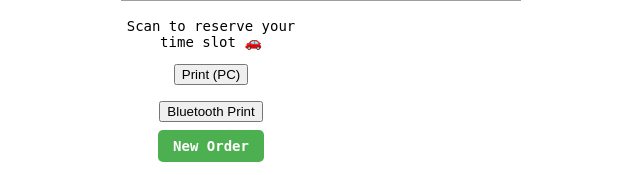
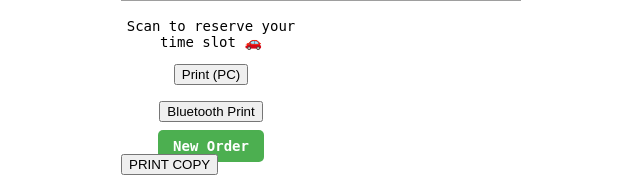
Before and after one commit to effiena/shinemaster-system, a Flask app: template templates/receipt.html in a window 1280 px wide. Shown: the part 982-1157 px from the top of the page, without its empty margins (429-1069 px from the left). Run offline with Flask 3, Linux system fonts and the light colour scheme; the template is opened without the code that fills it: most values are stand-ins (such as "Sample title", 1, 10 or a date in 2020); grey boxes are pictures that could not be loaded.

Commit message:
add routes to copy

```diff
--- a/templates/receipt.html
+++ b/templates/receipt.html
@@ -210,6 +210,9 @@ New Order
 
 </div>
 
+<button onclick="printReceiptCopy('{{ order.invoice_no }}')">
+    PRINT COPY
+</button>
 
 <script>
 
@@ -257,6 +260,12 @@ window.print();
 },500);
 
 }
+if (window.parent && window.parent.document.getElementById("last_invoice_no")) {
+    window.parent.document.getElementById("last_invoice_no").value = "{{ order.invoice_no }}";
+}
+function printReceiptCopy(invoice) {
+    window.open(`/receipt/${invoice}?copy=true`, '_blank');
+}
 
 </script>
 
```
